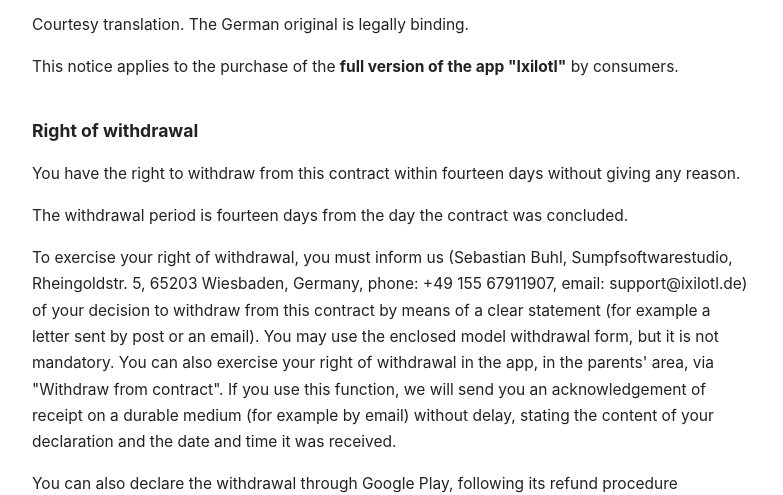
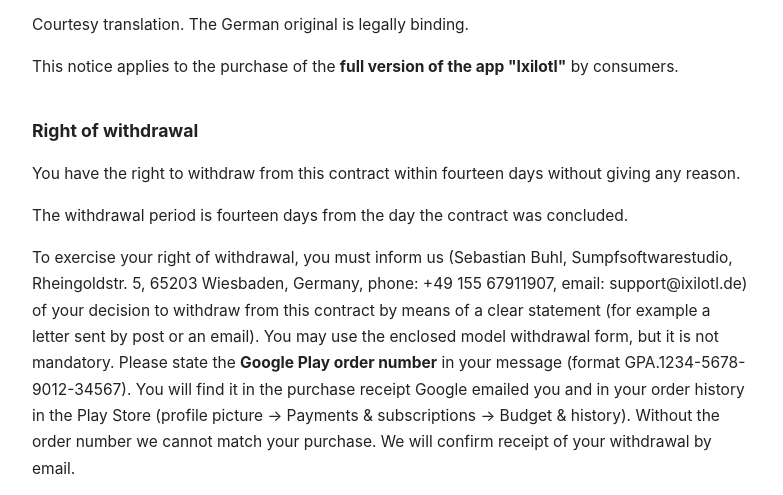
Before and after one commit to DeBurner/ixilotl-website, a plain HTML site: page en/widerruf/index.html in a window 1280 px wide. Shown: the part 291-786 px from the top of the page, without its empty margins (248-1031 px from the left). Drawn offline with Linux system fonts and the light colour scheme.

Commit message:
Widerruf: Hinweis auf App-Funktion entfernt, Bestellnummer von Google Play erklaert
Co-Authored-By: Claude Sonnet 5.5 <noreply@anthropic.com>

```diff
--- a/en/widerruf/index.html
+++ b/en/widerruf/index.html
@@ -47,7 +47,7 @@
 <h2>Right of withdrawal</h2>
 <p>You have the right to withdraw from this contract within fourteen days without giving any reason.</p>
 <p>The withdrawal period is fourteen days from the day the contract was concluded.</p>
-<p>To exercise your right of withdrawal, you must inform us (Sebastian Buhl, Sumpfsoftwarestudio, Rheingoldstr. 5, 65203 Wiesbaden, Germany, phone: +49 155 67911907, email: support@ixilotl.de) of your decision to withdraw from this contract by means of a clear statement (for example a letter sent by post or an email). You may use the enclosed model withdrawal form, but it is not mandatory. You can also exercise your right of withdrawal in the app, in the parents' area, via "Withdraw from contract". If you use this function, we will send you an acknowledgement of receipt on a durable medium (for example by email) without delay, stating the content of your declaration and the date and time it was received.</p>
+<p>To exercise your right of withdrawal, you must inform us (Sebastian Buhl, Sumpfsoftwarestudio, Rheingoldstr. 5, 65203 Wiesbaden, Germany, phone: +49 155 67911907, email: support@ixilotl.de) of your decision to withdraw from this contract by means of a clear statement (for example a letter sent by post or an email). You may use the enclosed model withdrawal form, but it is not mandatory. Please state the <strong>Google Play order number</strong> in your message (format GPA.1234-5678-9012-34567). You will find it in the purchase receipt Google emailed you and in your order history in the Play Store (profile picture → Payments &amp; subscriptions → Budget &amp; history). Without the order number we cannot match your purchase. We will confirm receipt of your withdrawal by email.</p>
 <p>You can also declare the withdrawal through Google Play, following its refund procedure (<a href="https://support.google.com/googleplay/answer/15576634">https://support.google.com/googleplay/answer/15576634</a>).</p>
 <p>To meet the withdrawal deadline, it is sufficient to send your notice of withdrawal before the withdrawal period has expired.</p>
 <h2>Consequences of withdrawal</h2>
```
Also changed, not shown: widerruf/index.html (+1 -1 lines).
